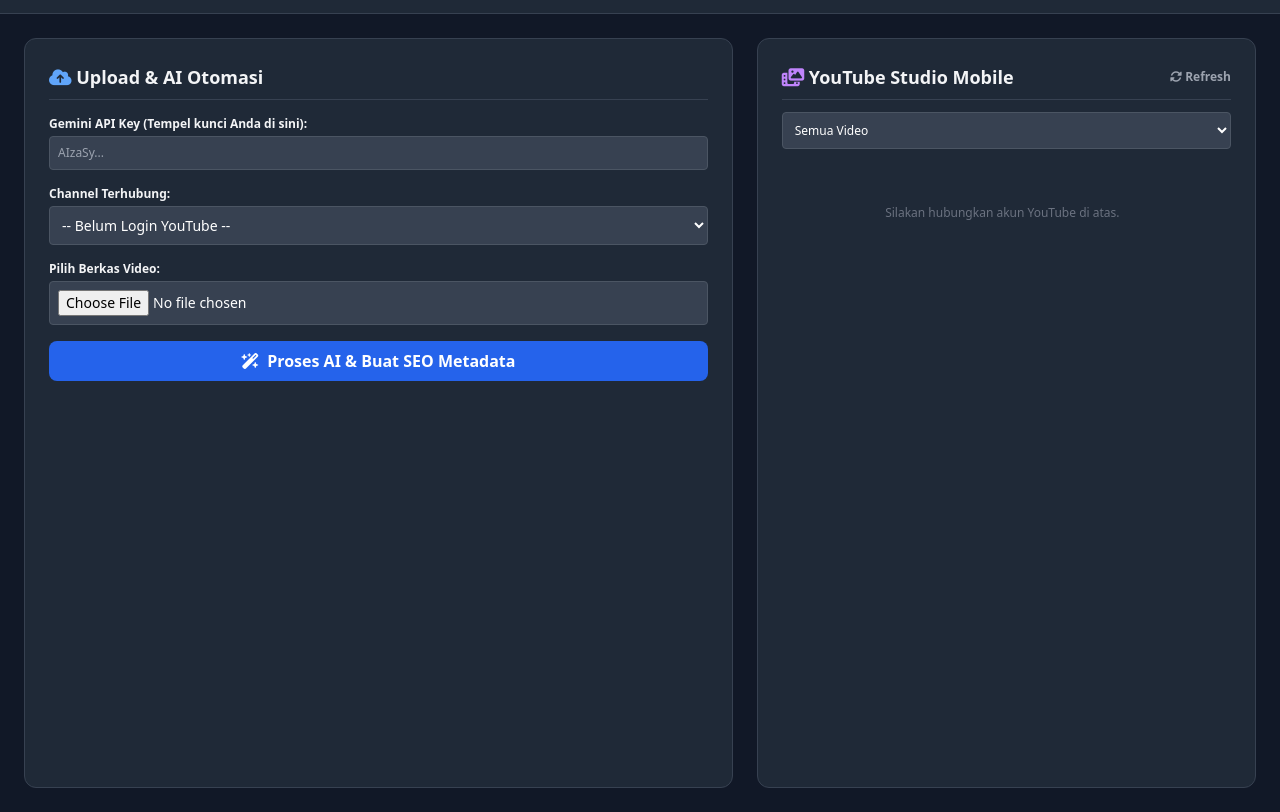
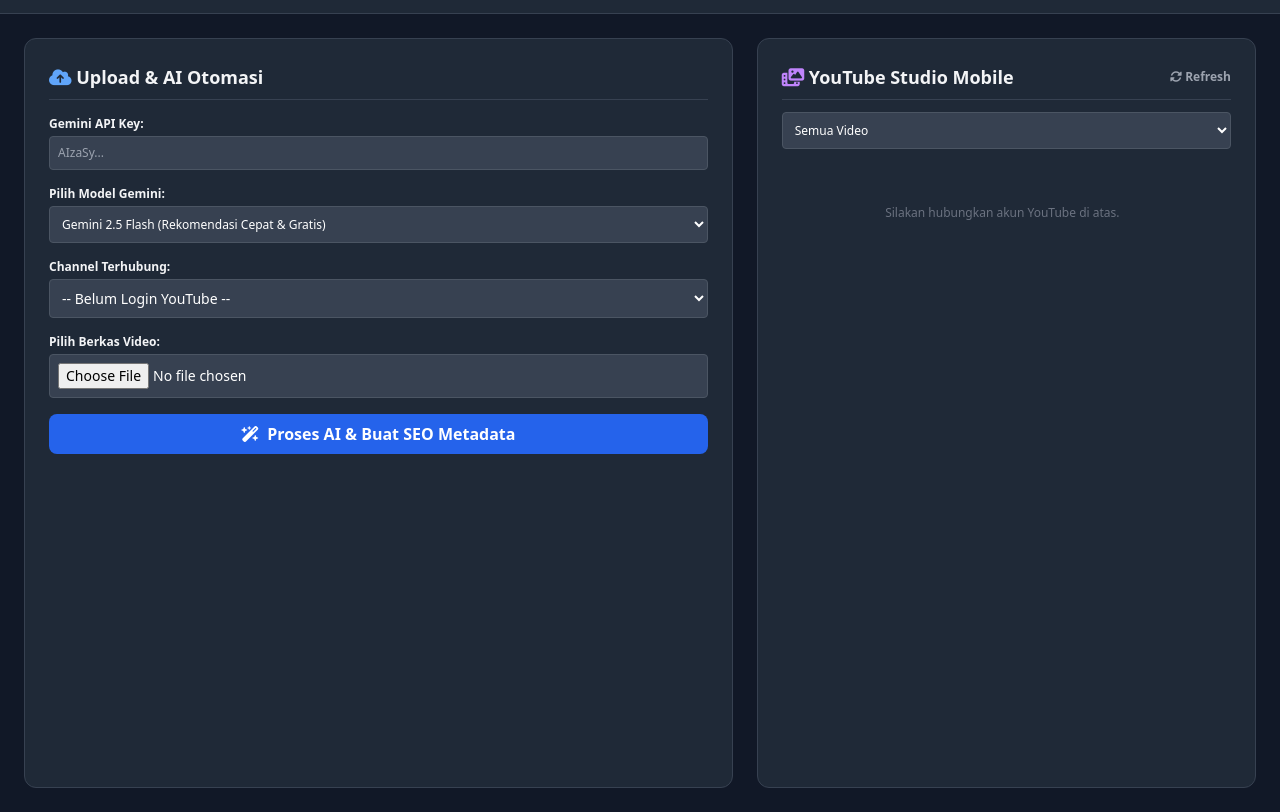
Before and after one commit to yidyim/ytauto, a plain HTML site: page index.html in a window 1280 px wide. Shown: the part 55-867 px from the top of the page. Drawn offline with nearby package versions, Linux system fonts and the light colour scheme.

Commit message:
Update index.html

```diff
--- a/index.html
+++ b/index.html
@@ -27,8 +27,17 @@
       <h2 class="text-lg font-semibold border-b border-gray-700 pb-2"><i class="fa-solid fa-cloud-arrow-up text-blue-400"></i> Upload & AI Otomasi</h2>
 
       <div>
-        <label class="block text-xs font-semibold mb-1">Gemini API Key (Tempel kunci Anda di sini):</label>
+        <label class="block text-xs font-semibold mb-1">Gemini API Key:</label>
         <input type="password" id="geminiKeyInput" placeholder="AIzaSy..." class="w-full bg-gray-700 border border-gray-600 rounded p-2 text-xs text-white">
+      </div>
+
+      <div>
+        <label class="block text-xs font-semibold mb-1">Pilih Model Gemini:</label>
+        <select id="geminiModelSelect" class="w-full bg-gray-700 border border-gray-600 rounded p-2 text-xs text-white">
+          <option value="gemini-2.5-flash">Gemini 2.5 Flash (Rekomendasi Cepat & Gratis)</option>
+          <option value="gemini-1.5-flash">Gemini 1.5 Flash</option>
+          <option value="gemini-1.5-pro">Gemini 1.5 Pro</option>
+        </select>
       </div>
 
       <div>
@@ -202,6 +211,7 @@
 
     async function processVideoWithAI() {
       const apiKey = document.getElementById('geminiKeyInput').value.trim();
+      const selectedModel = document.getElementById('geminiModelSelect').value;
       const fileInput = document.getElementById('videoFileInput');
 
       if (!apiKey) return alert("Masukkan Gemini API Key terlebih dahulu!");
@@ -227,8 +237,8 @@
       }`;
 
       try {
-    // Menggunakan endpoint v1beta model gemini-2.5-flash
-    const response = await fetch(`https://generativelanguage.googleapis.com/v1beta/models/gemini-2.5-flash:generateContent?key=${apiKey}`, {
+        // Menggunakan model yang dipilih dari dropdown secara dinamis
+        const response = await fetch(`https://generativelanguage.googleapis.com/v1beta/models/${selectedModel}:generateContent?key=${apiKey}`, {
           method: 'POST',
           headers: { 'Content-Type': 'application/json' },
           body: JSON.stringify({
@@ -270,6 +280,7 @@
         btn.innerHTML = '<i class="fa-solid fa-wand-magic-sparkles"></i> Proses AI & Buat SEO Metadata';
       }
     }
+
     async function startYouTubeUpload() {
       const token = localStorage.getItem('yt_access_token');
       if (!token) return alert("Silakan hubungkan akun YouTube terlebih dahulu!");
```
Lines whose indentation alone changed are shown as unchanged.
